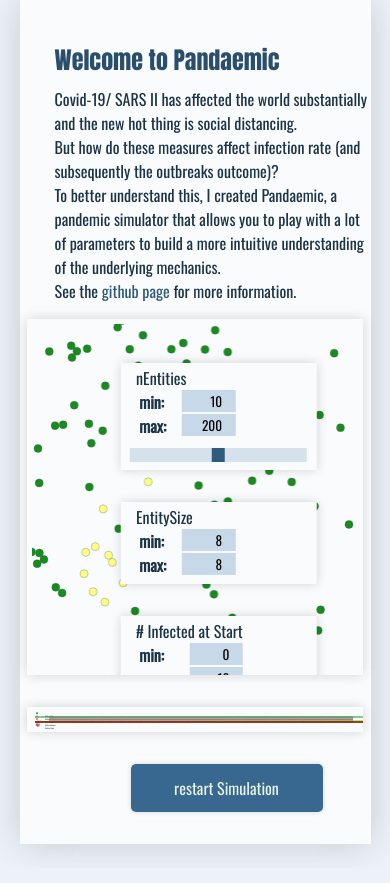
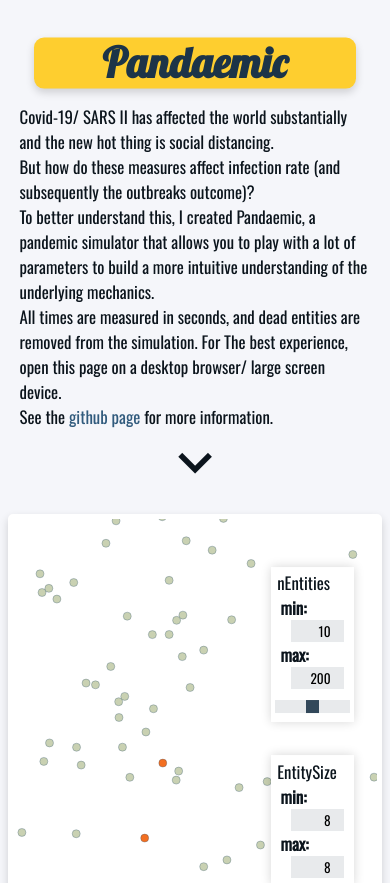
Before and after one commit to meinlebenswerk/meinlebenswerk.github.io, a website built with webpack: page index.html in a window 390 px wide. Shown: the top 883 px of the page. Built offline with nearby package versions, Linux system fonts and the light colour scheme.

Commit message:
redone Styling (more colorblind compatible, now at least for me) added a color-class, to change colors globally fixed grapher problems made the whole UI more responsive and actually usable on phones.

```diff
--- a/index.html
+++ b/index.html
@@ -3,8 +3,12 @@
 
 <head>
   <meta charset="utf-8">
+  <meta name=viewport content="width=device-width, initial-scale=1">
+
   <link rel="stylesheet" href="style.css">
-  <link href="https://fonts.googleapis.com/css?family=Anton|Oswald&display=swap" rel="stylesheet">
+  <link href="https://fonts.googleapis.com/css2?family=Anton&family=Lobster&family=Oswald&display=swap" rel="stylesheet">
+  <link href="https://fonts.googleapis.com/icon?family=Material+Icons"
+      rel="stylesheet">
 
   <title>Pandaemic</title>
   <link rel="icon" type="image/svg" href="logo.svg">
@@ -22,18 +26,33 @@
 </head>
 
 <body>
-  <div class="site_wrapper | high_card">
-    <div class="title">Welcome to Pandaemic</div>
+  <div class="site_wrapper">
+    <div class="title">
+      <div>
+        Pandaemic
+      </div>
+    </div>
     <div class="subtitle">
       Covid-19/ SARS II has affected the world substantially and the new hot thing is social distancing. <br>
       But how do these measures affect infection rate (and subsequently the outbreaks outcome)? <br>
       To better understand this, I created Pandaemic, a pandemic simulator that allows you to play with a lot of parameters to build a more intuitive understanding of the underlying mechanics.
       <br>
+      All times are measured in seconds, and dead entities are removed from the simulation.
+      For The best experience, open this page on a desktop browser/ large screen device.
+      <br>
       See the <a href="https://github.com/meinlebenswerk/meinlebenswerk.github.io">github page</a> for more information.
       <br>
     </div>
-    <div class="application">
-      <div class="window | card", id="window">
+
+    <div class="placeholder">
+      <div class="inner_placeholder">
+        <span id="scroll_ico" class="material-icons">
+        keyboard_arrow_down
+        </span>
+      </div>
+    </div>
+
+    <div class="main_window | card", id="window">
       <div id="be_canvas_container" class="canvas_container">
         <canvas id="canvas"></canvas>
       </div>
@@ -56,15 +75,18 @@
     </div>
 
     <div id="btn_restart" class="button | button_positive_action">
-        <div class="btn_content | no_select">
+      <div id="restart_text" class="btn_content | no_select">
         restart Simulation
       </div>
-      </div>
-    </div>
+      <span class="material-icons">
+      replay
+      </span>
     </div>
 
-  <script src="dist/pandaemic.min.js" charset="utf-8"></script>
-  <!-- <script src="pandaemic.js" charset="utf-8"></script> -->
+  </div>
+
+  <!-- <script src="dist/pandaemic.min.js" charset="utf-8"></script> -->
+  <script src="pandaemic.js" charset="utf-8"></script>
 </body>
 
 </html>
--- a/src/boidRules.ts
+++ b/src/boidRules.ts
@@ -1,6 +1,6 @@
 import { boid } from './boids'
 import { vec2, rect, parameter, parameter_type } from './utils'
-import { sickness, sickness_state } from './pandemic'
+import { immune_system, immune_system_state } from './pandemic'
 
 export class distanceElement{
   dist: number = 0
@@ -49,7 +49,7 @@
     let weightParamNormal = parameter.getParameterByNameOrCreate(`${this.ruleName} weight`)
     let weightParamSick = parameter.getParameterByNameOrCreate(`${this.ruleName} weight (sick)`)
 
-    let weightParam = (entity.immuneState === sickness_state.sick)? weightParamSick : weightParamNormal
+    let weightParam = (entity.immuneState === immune_system_state.sick)? weightParamSick : weightParamNormal
     return dir.scl(weightParam.getValue(entity.id))
   }
 
@@ -155,7 +155,7 @@
 
     let nEntities: number = distanceMatrix.length
 
-    let infecting = entity.infection.state === sickness_state.incubating || entity.infection.state === sickness_state.sick
+    let infecting = entity.immuneState === immune_system_state.incubating || entity.immuneState === immune_system_state.sick
 
     let infectionDistance = this.infection_distance.getValue()
 
--- a/src/boids.ts
+++ b/src/boids.ts
@@ -1,6 +1,7 @@
 import { vec2, rect, parameter, parameter_type } from "./utils";
 import { boidRule, distanceAccelerator, distanceElement} from './boidRules'
-import { sickness, sickness_state } from './pandemic'
+import { immune_system, immune_system_state } from './pandemic'
+import { AppColors } from './color'
 
 import { graphedVariable } from './grapher'
 
@@ -85,11 +86,11 @@
       this.startUpdateInterval(frametime)
       this.updateInterval = frametime;
     }
-    this.gv_EntitiesAlive = graphedVariable.getGraphVariableByNameOrCreate('Entites Alive', '#198c19')
-    this.gv_EntitiesInfected = graphedVariable.getGraphVariableByNameOrCreate('Entites Infected' , '#73e500')
-    this.gv_EntitiesSick = graphedVariable.getGraphVariableByNameOrCreate('Entites Sick', '#ff4c4c')
-    this.gv_EntitesImmune = graphedVariable.getGraphVariableByNameOrCreate('Entites Immune', '#004c00')
-    this.gv_EntitiesDead = graphedVariable.getGraphVariableByNameOrCreate('Entities Dead', '#b20000')
+    this.gv_EntitiesAlive = graphedVariable.getGraphVariableByNameOrCreate('Entities Alive', AppColors.healthy)
+    this.gv_EntitiesInfected = graphedVariable.getGraphVariableByNameOrCreate('Entities Infected' , AppColors.infected)
+    this.gv_EntitiesSick = graphedVariable.getGraphVariableByNameOrCreate('Entities Sick', AppColors.sick)
+    this.gv_EntitesImmune = graphedVariable.getGraphVariableByNameOrCreate('Entities Immune', AppColors.immune)
+    this.gv_EntitiesDead = graphedVariable.getGraphVariableByNameOrCreate('Entities Dead', AppColors.dead)
 
     window.addEventListener('resize', () => setTimeout(this.resizeEvent.bind(this), 10))
   }
@@ -106,12 +107,12 @@
 
   infectOne(){
     let idx = Math.floor(this.entities.length * Math.random())
-    this.entities[idx].setImmuneSystemState(sickness_state.incubating)
+    this.entities[idx].setImmuneSystemState(immune_system_state.incubating)
   }
 
-  boidStateUpdateHandler(entity: boid, state: sickness_state){
+  boidStateUpdateHandler(entity: boid, state: immune_system_state){
     // console.log(`boid #${entity.id} state is now: ${state}`)
-    if(state === sickness_state.deceased){
+    if(state === immune_system_state.deceased){
       //console.log 'removing boid'
       this.entitiesToBeRemoved.push(entity)
     }
@@ -212,27 +213,27 @@
       this.ctx.beginPath();
       this.ctx.arc(entity.position.x, entity.position.y, this.entity_size.getValue(id)/2, 0, 2 * Math.PI, false);
       switch(entity.immuneState){
-        case sickness_state.cured:
-        this.ctx.fillStyle = '#004c00';
+        case immune_system_state.immune:
+        this.ctx.fillStyle = AppColors.immune;
         break;
 
-        case sickness_state.healthy:
-        this.ctx.fillStyle = '#198c19';
+        case immune_system_state.healthy:
+        this.ctx.fillStyle = AppColors.healthy;
         break;
 
-        case sickness_state.incubating:
-        this.ctx.fillStyle = '#ffff7f';
+        case immune_system_state.incubating:
+        this.ctx.fillStyle = AppColors.infected;
         break;
 
-        case sickness_state.sick:
-        this.ctx.fillStyle = '#ff4c4c';
+        case immune_system_state.sick:
+        this.ctx.fillStyle = AppColors.sick;
         break;
       }
 
       this.ctx.fill();
 
       this.ctx.beginPath();
-      this.ctx.strokeStyle = '#2a4e6c'
+      this.ctx.strokeStyle = AppColors.outline
       this.ctx.lineWidth = 0.3;
       this.ctx.arc(entity.position.x, entity.position.y, this.entity_size.getValue(id)/2, 0, 2 * Math.PI);
       this.ctx.stroke();
@@ -250,13 +251,13 @@
 
     for(let ent of this.entities){
       switch(ent.immuneState){
-        case sickness_state.cured:
+        case immune_system_state.immune:
           nImmune ++
           break;
-        case sickness_state.incubating:
+        case immune_system_state.incubating:
           nInfected ++
           break;
-        case sickness_state.sick:
+        case immune_system_state.sick:
           nSick ++
           break;
       }
@@ -348,7 +349,7 @@
   acceleration: parameter
   speed: parameter
 
-  infection: sickness
+  immuneSystem: immune_system
   ImmuneSystemStateUpdateHandler: any | null
 
   constructor(pos: vec2 = new vec2(), size:parameter, id:number=0) {
@@ -361,7 +362,7 @@
     this.acceleration = parameter.getParameterByNameOrCreate('Entity Acceleration', parameter_type.universal, 15, 25)
     this.speed = parameter.getParameterByNameOrCreate('Entity Speed', parameter_type.universal, 15, 20)
 
-    this.infection = new sickness()
+    this.immuneSystem = new immune_system()
   }
 
   update(diff: number, entities:boid[], distanceMatrix:distanceElement[][], rules: boidRule[]){
@@ -384,15 +385,15 @@
 
     this.position = this._resolveCollisions(new_position, walk_dir, entities)
 
-    this.infection.update(diff)
+    this.immuneSystem.update(diff)
   }
 
   inVirusVicinity(){
-    this.infection.inVirusVicinity()
+    this.immuneSystem.inVirusVicinity()
   }
 
-  setImmuneSystemState(state: sickness_state){
-    this.infection.state = state
+  setImmuneSystemState(state: immune_system_state){
+    this.immuneSystem.state = state
   }
 
   // TODO move this to the engine :)
@@ -423,11 +424,11 @@
   }
 
   get immuneState(){
-    return this.infection.state
+    return this.immuneSystem.state
   }
 
   set onImmuneSystemStateUpdated(callback: any){
-    this.infection.onStateUpdated = callback
+    this.immuneSystem.onStateUpdated = callback
   }
 
 }
--- /dev/null
+++ b/src/color.ts
@@ -0,0 +1,12 @@
+export class AppColors {
+  static immune: string = '#273B89'
+  static healthy: string = '#C9D1B2'
+  static infected: string = '#F36F21'
+  static sick: string = '#FF1919'
+  static dead: string = '#191919'
+
+  static outline: string = '#2a4e6c'
+
+  static fontColor: string = '#0B141C'
+
+}
--- a/src/grapher.ts
+++ b/src/grapher.ts
@@ -1,5 +1,6 @@
 import { vec2, ruler } from './utils'
 import { EventEmitter } from 'events'
+import { AppColors }  from './color'
 
 type timerHandle = number;
 
@@ -142,6 +143,7 @@
   _updateLengendSizing(){
 
     let fontsize_px = this.size.y / 13
+    fontsize_px *= 0.85
     this.fontSizePt = fontsize_px*0.75
     let fontStyle = `${this.fontSizePt.toFixed(1)}pt Oswald`
 
@@ -159,8 +161,6 @@
 
     this.legendSize = 2 * ruler.checkLength(this.maxVal.toFixed(1), fontStyle)
     this.legendMarkerHeight = ruler.checkHeight(this.maxVal.toFixed(1), fontStyle)
-
-    this.yScale = (this.size.y - 2*this.margin - this.legendMarkerHeight) / (this.maxVal - this.minVal)
   }
 
   varAddedListener(_var: graphedVariable){
@@ -204,17 +204,17 @@
   }
 
   redrawLegend(){
-    this.ctx.fillStyle = "#997f89"
+    this.ctx.fillStyle = AppColors.fontColor
     this.ctx.font = `${this.fontSizePt.toFixed(1)}pt Oswald`
     // this.ctx.font = '10pt Oswald'
 
     let idx = 0
     let offset = this.size.y - graphedVariable.getGraphedVariables().length * this.varNameSizePx
-    offset = (offset / 2) + this.margin/2
-    for (let _var of graphedVariable.variableList){
+    offset = (offset / 2) + this.margin
+    for (let _var of graphedVariable.getGraphedVariables()){
       this.ctx.fillStyle = _var.color
       // this.ctx.fillText(_var.name, this.margin, 20);
-      this.ctx.fillStyle = '#292c2e'
+      this.ctx.fillStyle = AppColors.fontColor
       let y = offset + idx*this.varNameSizePx
       this.ctx.fillText(_var.name, this.margin + this.legendSize, y);
       this.ctx.fillStyle = _var.color
@@ -227,14 +227,17 @@
     let stepSize = (this.maxVal - this.minVal) / this.nRows
     // print row header and draw horizontal grid lines
     var count =  0;
-    this.ctx.strokeStyle="#997f89"; // color of grid lines
-    for (let scale=this.maxVal; scale>=this.minVal; scale = scale - stepSize) {
-      var y = this.margin + (this.yScale * count * stepSize);
+    this.ctx.strokeStyle = AppColors.fontColor
+    this.ctx.fillStyle = AppColors.fontColor
 
-      this.ctx.fillText(scale.toFixed(1), this.margin, y + this.margin/2);
-      this.ctx.moveTo(this.legendSize + this.varNamesWidthPx ,y)
+    let steps = 4
+    let ySize = (this.size.y - 2*this.margin)
+    for(let i=0;i<=steps;i++){
+      let y = this.margin + ySize * (i/steps)
+      let scale = this.minVal + (this.maxVal - this.minVal) * (1 - i/steps)
+      this.ctx.fillText(scale.toFixed(1), this.margin, y + this.legendMarkerHeight/4);
+      this.ctx.moveTo(this.legendSize + this.varNamesWidthPx, y)
       this.ctx.lineTo(this.size.x - this.margin,y)
-      count++;
     }
     this.ctx.stroke();
   }
--- a/src/pandemic.ts
+++ b/src/pandemic.ts
@@ -1,21 +1,21 @@
 import { parameter, parameter_type } from './utils'
 
-export enum sickness_state {
+export enum immune_system_state {
   healthy,
   incubating,
   sick,
   deceased,
-  cured
+  immune
 }
 
-export class sickness {
+export class immune_system {
   mortality_rate: parameter
   infection_rate: parameter
   incubation_time: parameter
   healing_time: parameter
   immune_time: parameter
 
-  _state: sickness_state
+  _state: immune_system_state
   timer: number;
 
   onStateUpdated: any|null;
@@ -27,17 +27,17 @@
     this.healing_time = parameter.getParameterByNameOrCreate('Healing Time', parameter_type.universal, 0, 100)
     this.immune_time = parameter.getParameterByNameOrCreate('Immune Time', parameter_type.universal, 0, 100)
 
-    this._state = sickness_state.healthy
+    this._state = immune_system_state.healthy
     this.timer = 0
   }
 
   makeSick(){
-    if(this.state !== sickness_state.deceased){
-      this.state = sickness_state.sick;
+    if(this.state !== immune_system_state.deceased){
+      this.state = immune_system_state.sick;
     }
   }
 
-  set state(newstate: sickness_state){
+  set state(newstate: immune_system_state){
     this._state = newstate
     if(this.onStateUpdated) this.onStateUpdated(this._state)
   }
@@ -48,35 +48,35 @@
 
   update(diff: number){
     switch(this.state){
-      case sickness_state.healthy:
+      case immune_system_state.healthy:
         // do nothing :)
       break;
-      case sickness_state.incubating:
+      case immune_system_state.incubating:
         this.timer += diff
         if(this.timer > this.incubation_time.getValue()*1000){
-          this.state = sickness_state.sick
+          this.state = immune_system_state.sick
           this.timer = 0
         }
       break;
-      case sickness_state.sick:
+      case immune_system_state.sick:
         this.timer += diff
         if(this.timer > this.healing_time.getValue()*1000){
           let rnd = Math.random()
           if(rnd > this.mortality_rate.getValue()){
-            this.state = sickness_state.healthy
+            this.state = immune_system_state.immune
           }else{
-            this.state = sickness_state.deceased
+            this.state = immune_system_state.deceased
           }
           this.timer = 0
         }
       break;
-      case sickness_state.deceased:
+      case immune_system_state.deceased:
         // can't do anything :)
       break;
-      case sickness_state.cured:
+      case immune_system_state.immune:
         this.timer += diff
         if(this.timer > this.immune_time.getValue()*1000){
-          this.state = sickness_state.healthy
+          this.state = immune_system_state.healthy
           this.timer = 0
         }
       break;
@@ -84,14 +84,14 @@
   }
 
   get infectable() {
-    return this._state === sickness_state.healthy
+    return this._state === immune_system_state.healthy
   }
 
   inVirusVicinity(){
     if(!this.infectable) return
     let _rnd = Math.random()
     if(_rnd <= this.infection_rate.getValue()){
-      this.state = sickness_state.incubating
+      this.state = immune_system_state.incubating
     }
   }
 
--- a/src/utils.ts
+++ b/src/utils.ts
@@ -266,6 +266,8 @@
     ruler.element = document.createElement('span') as HTMLElement
     document.body.appendChild(ruler.element)
     ruler.element.style.visibility = 'hidden'
+    ruler.element.style.position = 'absolute'
+    ruler.element.style.top = '0'
     ruler.element.style.whiteSpace = 'nowrap'
   }
 }
--- a/style.css
+++ b/style.css
@@ -12,14 +12,19 @@
 }
 
 body {
+  position: absolute;
+  top: 0;
+  left: 0;
   margin: 0;
 
   width: 100vw;
   height: 100vh;
 
-  background: #ecf2f7;
+  background: #F5F6FA;
+
   font-family: 'Oswald', sans-serif;
-  color: #1c3448;
+  font-size: 1.05em;
+  color: #0B141C;
 
   overflow: hidden;
 }
@@ -34,10 +39,11 @@
 }
 
 .card {
-  box-shadow: 0 0 12px rgba(0,0,0,0.16);
-  border-radius: 0px;
+  box-shadow: 0 4px 8px rgba(0,0,0,0.16);
+  border-radius: 5px;
+  padding: 5px;
 
-  background: #fafbfd;
+  background: #fff;
 }
 
 /* .card:hover {
@@ -48,68 +54,108 @@
   box-shadow: 0 0 35px rgba(0,0,0,0.16);
   border-radius: 0px;
 
-  background: #fafbfd;
+  /* background: #fafbfd; */
 }
 
 .site_wrapper {
-  margin: 0 auto 0 auto;
-  width: 90%;
+  position: relative;
+  display: grid;
+  grid-template-columns: 240px auto;
+  grid-template-rows: 5em 0.7fr 0.3fr;
+
   height: 100%;
-
-  display: flex;
-  flex-direction: column;
-  justify-content: center;
+  width: 100%;
 }
 
 .title {
+  position: absolute;
+  top: 0.5em;
+  left: 0.4em;
+
+  grid-row: 1 / 2;
+  grid-column: 1 / 2;
+
   width: 100%;
+
   font-family: 'Anton', sans-serif;
-  line-height: 200%;
-  text-align: center | left;
-  font-size: 1.5em;
+  line-height: 120%;
+  text-align: center;
+  font-size: 2.5em;
+  font-weight: 400;
 
-  color: #2a4e6c;
-  margin-top: 1.5em;
-  padding-left: 10%;
+  font-family: 'Lobster', cursive;
 
 }
 
+.title > div {
+  margin: auto 0.2em auto 0.2em;
+  transform: translateY(25%);
+  font-weight: 800;
+
+  color: #1c3448;
+  background: #FECE2F;
+
+  border-radius: 10px;
+
+  box-shadow: 0 4px 8px rgba(0,0,0,0.16);
+}
+
 .subtitle {
-  width: 100%;
+  grid-row: 2 / 4;
+  grid-column: 1 / 2;
 
   text-align: center | left;
   font-size: 1em;
 
-  padding-top: 0.2em;
-  padding-left: 10%;
-
+  padding: 0.2em 0 0 10%;
+  margin: auto 0 auto 0;
 }
 
-.application {
-  position: relative;
-  padding-top: 1em;
+.placeholder {
+  flex-grow: 0.1;
+  min-height: 0;
+  display: none;
 
-  display: grid;
-  grid-template-rows: 0.8fr 0.2fr;
-
-  width: 100%;
-  flex: 1 1;
-
-  margin-bottom: 5em;
-
-  min-height: 0;
-  min-width: 0;
-
+  max-height: 10vh;
 }
 
-.window {
+.inner_placeholder {
+  margin: auto auto 3em auto;
+  width: 4em;
+  height: 4em;
+}
+
+#scroll_ico {
+  position: absolute;
+  font-size: 4em;
+}
+
+.main_window {
+  grid-row: 2 / 3;
+  grid-column: 2 / 3;
+
+  overflow: hidden;
+
   position: relative;
   margin: 0 auto;
   width: 96%;
+  height: unset;
+}
+
+.graph_window{
+
+  grid-row: 3 / 4;
+  grid-column: 2 / 3;
+
+  position: relative;
+  margin: 1em auto;
+  width: 96%;
+
   overflow: hidden;
+  min-height: 0;
 
-  padding: 5px;
-  min-height: 0;
+  flex-grow: 0.2;
+  height: auto;
 }
 
 .canvas_container {
@@ -158,8 +204,6 @@
   left: 50%;
   transform: translate(-50%,-50%);
   position: absolute;
-
-  border-radius: 0.2em;
   padding: 0.2em;
 }
 
@@ -167,7 +211,7 @@
   all: unset;
   display: block;
 
-  background: #fafbfd;
+  background: #fff;
 
   margin-top: 2em;
   margin-bottom: 2em;
@@ -205,7 +249,7 @@
   font-family: 'Oswald', sans-serif;
   padding-right: 1em;
 
-  background: #c7d9e8;
+  background: #E8EAEC;
 }
 
 .param_setpoint {
@@ -257,7 +301,7 @@
   -webkit-appearance: none;
   height: 1em;
   width: 1em;
-  background: #315b7d;
+  background: #32485A;
   cursor: pointer;
 }
 
@@ -265,7 +309,7 @@
 input[type=range]::-moz-range-thumb {
   height: 1em;
   width: 1em;
-  background: #315b7d;
+  background: #32485A;
   cursor: pointer;
 }
 
@@ -273,24 +317,24 @@
 input[type=range]::-ms-thumb {
   height: 1em;
   width: 1em;
-  background: #315b7d;
+  background: #32485A;
   cursor: pointer;
 }
 
 input[type=range]::-webkit-slider-runnable-track {
   height: 1em;
   cursor: pointer;
-  background: #d5e2ec;
+  background: #E8EAEC;
 }
 
 input[type=range]:focus::-webkit-slider-runnable-track {
-  background: #d5e2ec;
+  background: #E8EAEC;
 }
 
 input[type=range]::-moz-range-track {
   height: 1em;
   cursor: pointer;
-  background: #d5e2ec;
+  background: #E8EAEC;
   border-radius: 0.5em;
 }
 
@@ -311,18 +355,6 @@
 }
 input[type=range]:focus::-ms-fill-upper {
   background: #d5e2ec;
-}
-
-
-.graph_window{
-  position: relative;
-  margin: 2em auto;
-
-  width: 96%;
-  /* height: 20vh; */
-
-  overflow: hidden;
-  min-height: 0;
 }
 
 .button {
@@ -347,11 +379,11 @@
 }
 
 .button_positive_action {
-  background: #386890;
+  background: #32485A;
   color: #e5f2e5;
 }
 .button_positive_action:hover {
-  background: #2a4e6c;
+  background: #1c3448;
 }
 
 .button_negative_action {
@@ -364,6 +396,84 @@
 
 #btn_restart {
   position: absolute;
-  right: max(3em, 3vw);
-  bottom: -3em;
+  left: 1em;
+  bottom: 1em;
 }
+
+
+@media (max-width:500px) {
+  body {
+    overflow-y: scroll;
+    height: auto;
+  }
+
+  .site_wrapper {
+    display: flex;
+    flex-direction: column;
+
+    width: 100%;
+    height: 100%;
+    overflow: hidden;
+  }
+
+  .subtitle {
+    padding: 0.2em 5% 0 5%;
+    transform: none;
+  }
+
+  .title {
+    position: relative;
+    top: unset;
+    left: unset;
+    margin: unset;
+    margin-bottom: 0.6em;
+    margin-top: 0.6em;
+  }
+
+  .title > div {
+    margin-left: 0.8em;
+    margin-right: 0.8em;
+  }
+
+  .placeholder {
+     display: inline-block;
+  }
+
+  .main_window {
+    height: calc(80vh - 10px);
+  }
+
+  .graph_window {
+    height: calc(20vh - 10px);
+  }
+
+  .options {
+    max-width: 120px;
+  }
+
+  .param_options > label {
+    margin: 0 auto 0 auto;
+    float: left;
+  }
+
+  .param_options > input {
+    float: left;
+    margin-left: 1em;
+
+  }
+
+  #btn_restart{
+    left: unset;
+    right: 1em;
+  }
+
+  #restart_text {
+    display: none;
+  }
+
+  .button {
+    height: 3em;
+    width: 3em;
+    border-radius: 50%;
+  }
+}
```
Lines whose indentation alone changed are shown as unchanged.
